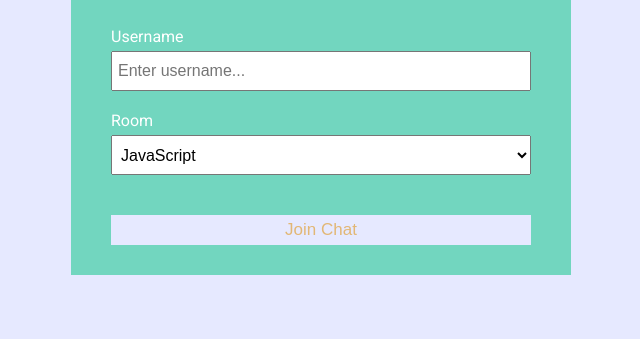
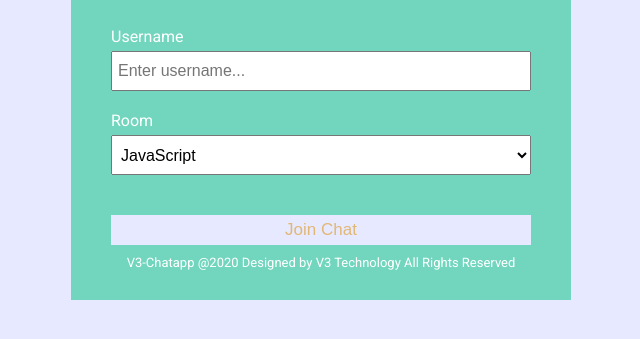
Before and after one commit to vinayakymath/realtimechat, a website: page public/index.html in a window 1280 px wide. Shown: the part 161-500 px from the top of the page, without its empty margins (319-959 px from the left). Drawn offline with Linux system fonts and the light colour scheme.

Commit message:
footer added

```diff
--- a/public/css/style.css
+++ b/public/css/style.css
@@ -183,6 +183,12 @@ a {
 	float: right;
 }
 
+#footer{
+	font-size: 13px;
+    text-align: center;
+    margin-top: 10px;
+}
+
 @media (max-width: 700px) {
 	.chat-main {
 		display: block;
--- a/public/index.html
+++ b/public/index.html
@@ -42,6 +42,9 @@
 						</select>
 					</div>
 					<button type="submit" class="btn">Join Chat</button>
+					<div id="footer">
+						V3-Chatapp @2020 Designed by V3 Technology All Rights Reserved
+					</div>
 				</form>
 			</main>
 		</div>
```
